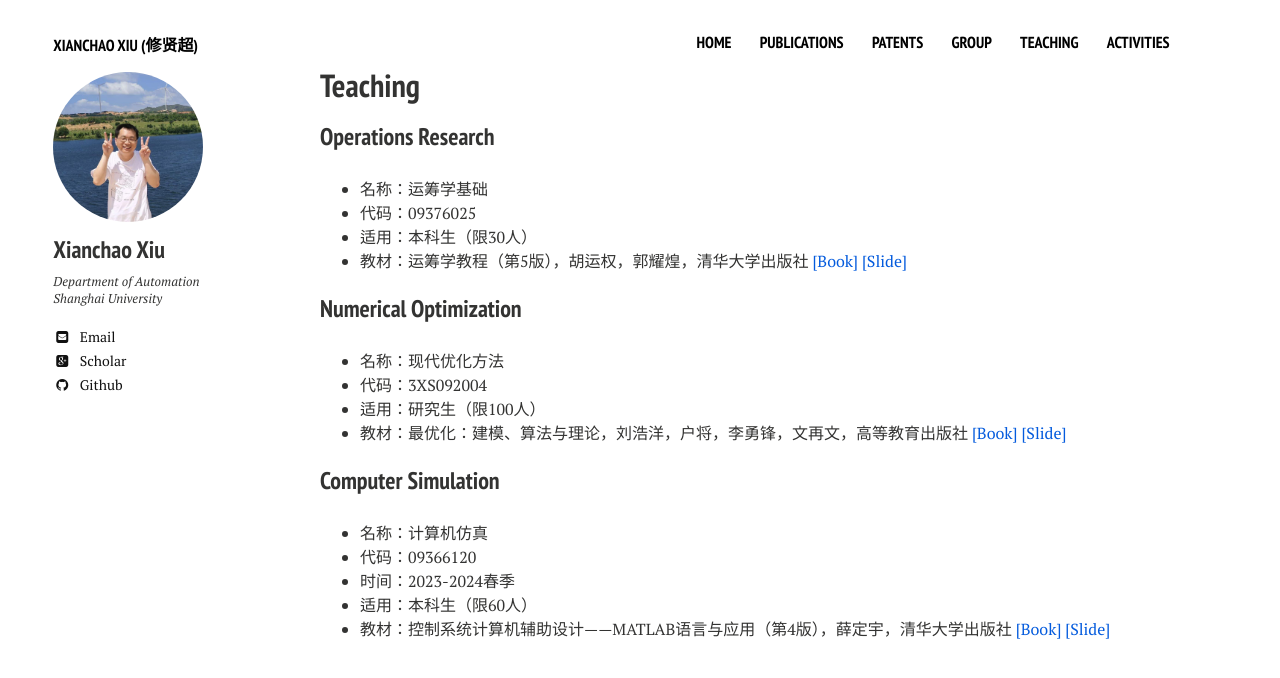
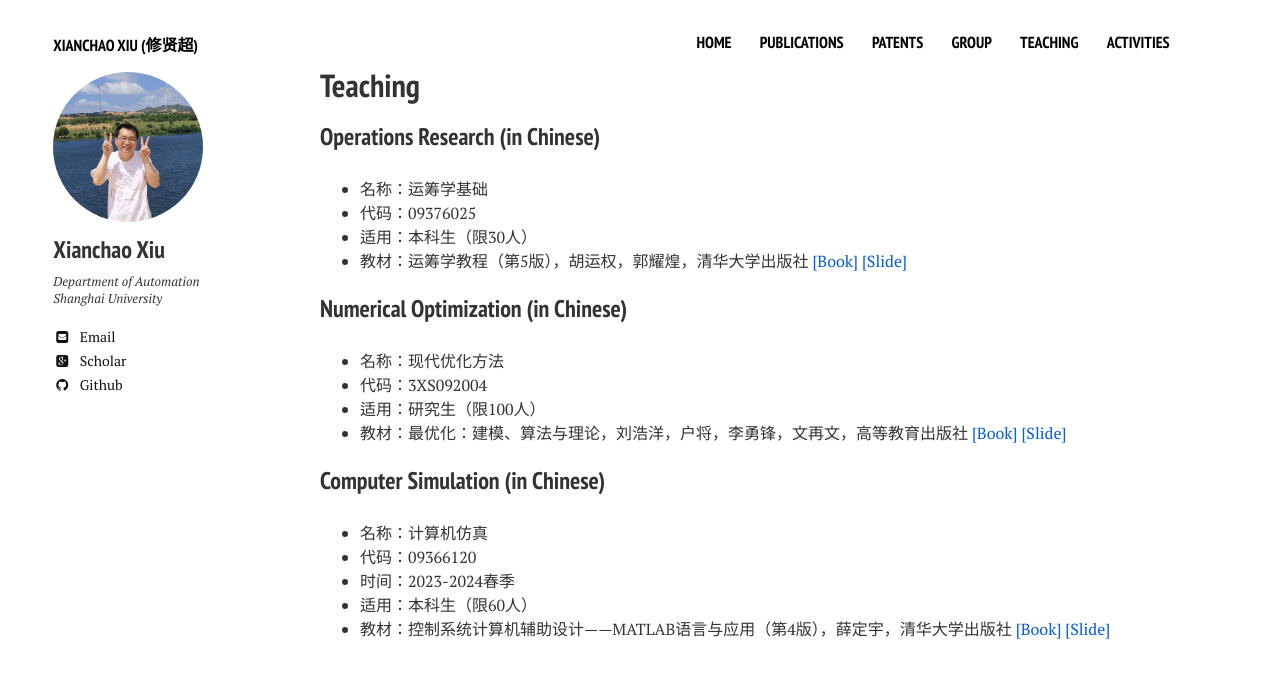
Before and after one commit to xianchaoxiu/xianchaoxiu.github.io, a Jekyll site: the page built from teaching/index.md, in a window 1280 px wide. Shown: the top 678 px of the page. Built offline with Jekyll 4.4.1, drawn with Linux system fonts in a browser that asks for light colours; nearby versions of some CDN libraries.

Commit message:
Update index.md

```diff
--- a/teaching/index.md
+++ b/teaching/index.md
@@ -8,21 +8,21 @@ share: false
 ---
 
 
-### Operations Research
+### Operations Research (in Chinese)
 * 名称：运筹学基础<br>
 * 代码：09376025 <br>
 * 适用：本科生（限30人） <br>
 * 教材：运筹学教程（第5版），胡运权，郭耀煌，清华大学出版社 <a href="https://item.jd.com/12931035.html" class="textlink" target="_blank">[Book]</a> <a href="https://github.com/xianchaoxiu/Operations-Research" class="textlink" target="_blank">[Slide]</a> <br>
 
 
-### Numerical Optimization
+### Numerical Optimization (in Chinese)
 * 名称：现代优化方法<br>
 * 代码：3XS092004 <br>
 * 适用：研究生（限100人） <br>
 * 教材：最优化：建模、算法与理论，刘浩洋，户将，李勇锋，文再文，高等教育出版社 <a href="https://item.jd.com/13064530.html" class="textlink" target="_blank">[Book]</a> <a href="http://faculty.bicmr.pku.edu.cn/~wenzw/optbook.html" class="textlink" target="_blank">[Slide]</a> <br>
 
 
-### Computer Simulation
+### Computer Simulation (in Chinese)
 * 名称：计算机仿真<br>
 * 代码：09366120 <br>
 * 时间：2023-2024春季<br>
```
